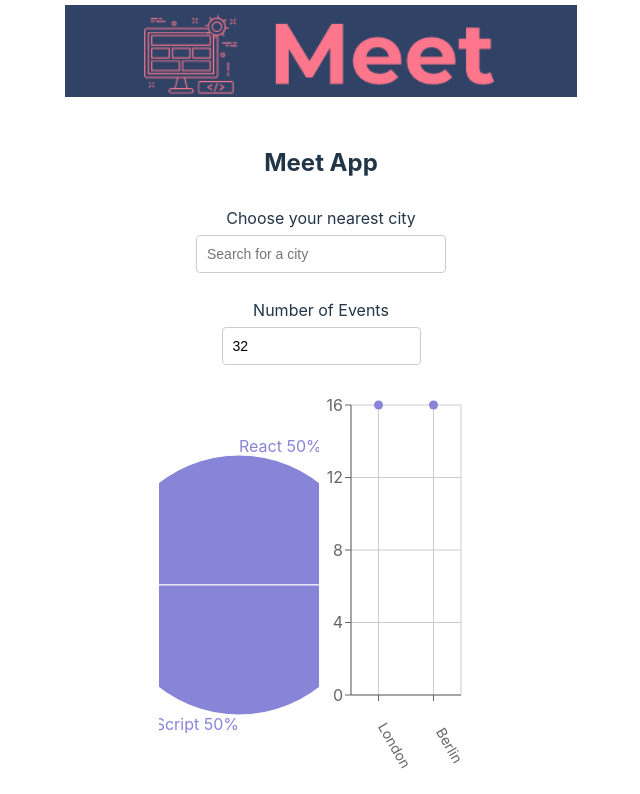
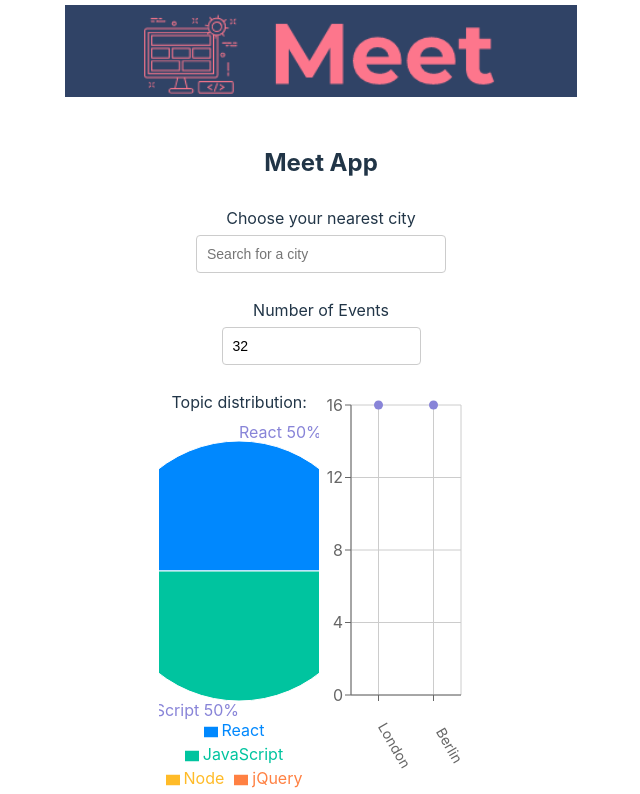
Before and after one commit to plumbz/meet, a React (Vite) app: page / in a window 1280 px wide. Shown: the top 794 px of the page, without its empty margins (319-959 px from the left). Built offline with nearby package versions, Linux system fonts and the light colour scheme; what atatus-spa would draw is missing.

Commit message:
added cell

```diff
--- a/src/components/EventGenresChart.jsx
+++ b/src/components/EventGenresChart.jsx
@@ -1,10 +1,13 @@
 import React from 'react';
 import { useState, useEffect } from 'react';
-import { ResponsiveContainer, PieChart, Pie, Legend } from "recharts";
+import { ResponsiveContainer, PieChart, Pie, Cell, Tooltip, Legend } from "recharts";
 
 const EventGenresChart = ({ events })  => {
     const [data, setData] = useState([]);
     const genres = ['React', 'JavaScript', 'Node', 'jQuery', 'Angular'];
+
+      // Define colors for each genre
+  const COLORS = ['#0088FE', '#00C49F', '#FFBB28', '#FF8042', '#A28DFF'];
 
    useEffect(() => {
         setData(getData());
@@ -41,15 +44,22 @@ const EventGenresChart = ({ events })  => {
 
     return (
         <ResponsiveContainer width="99%" height={400}>
-          <PieChart>
+          <p>Topic distribution:</p>
+          <PieChart >
             <Pie
               data={data}
               dataKey="value"
-              fill="#8884d8"
               labelLine={false}
               label={renderCustomizedLabel}
               outerRadius={130}
-            />
+            >
+              {/* Apply colors to each slice */}
+              {data.map((entry, index) => (
+                <Cell key={`cell-${index}`} fill={COLORS[index % COLORS.length]} />
+              ))}
+            </Pie>
+             <Tooltip />
+             <Legend />
           </PieChart>
         </ResponsiveContainer>
       );
```
